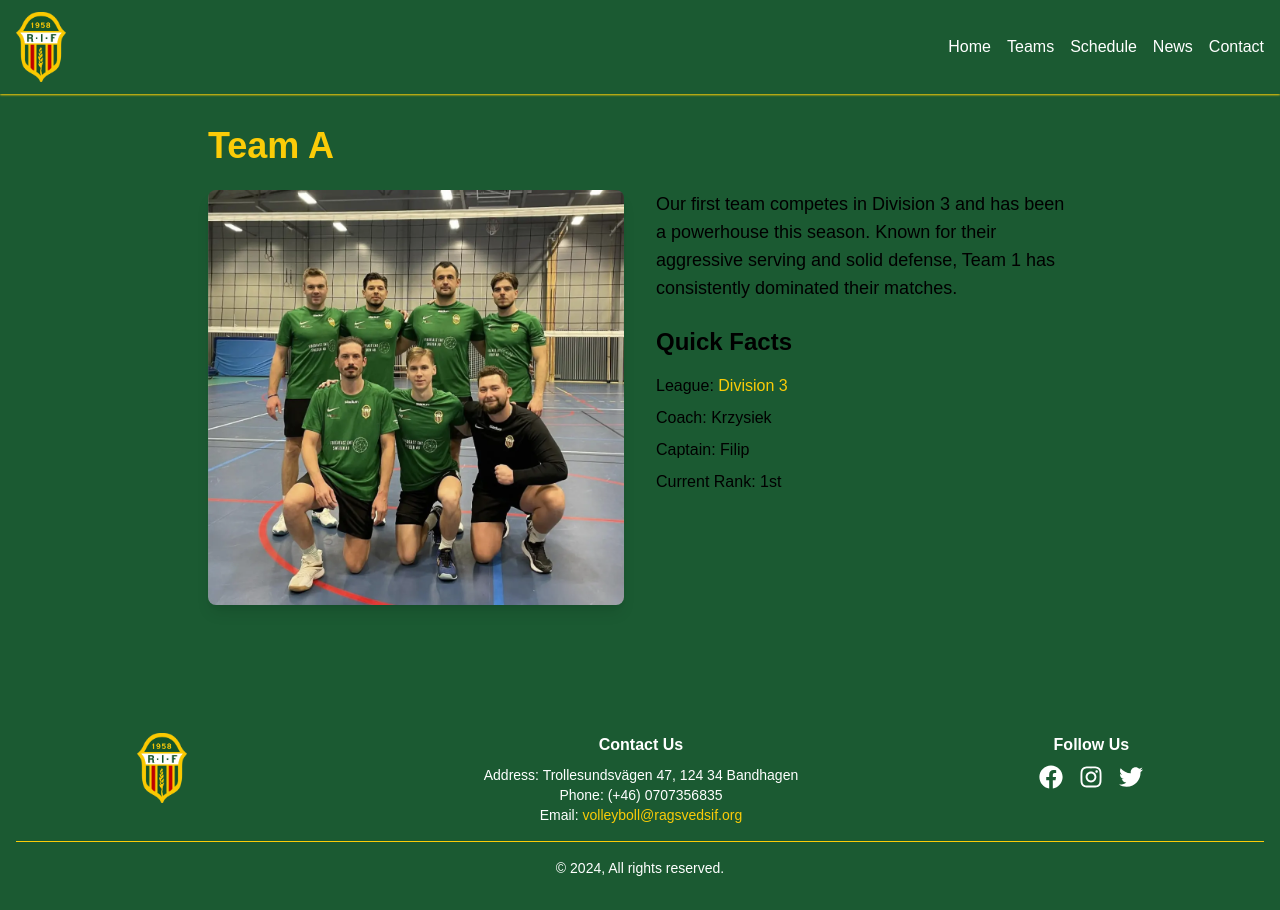
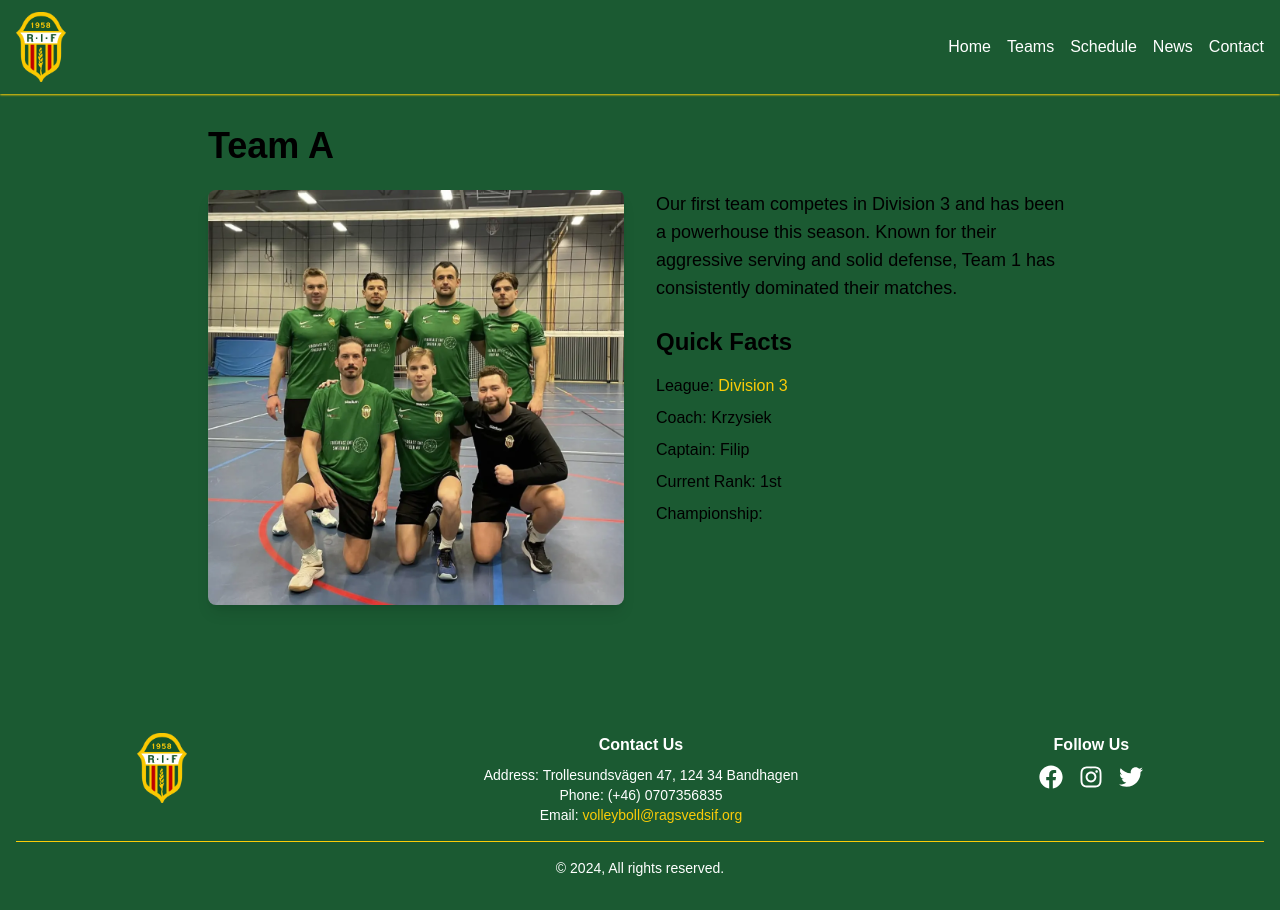
Before and after one commit to maxlearns2code/ragsved-if, a Next.js app: page /teams/1 in a window 1280 px wide. Built offline with nearby package versions, Linux system fonts and the light colour scheme.

Commit message:
new deployment

```diff
--- a/app/components/Footer.tsx
+++ b/app/components/Footer.tsx
@@ -1,5 +1,3 @@
-// components/Footer.js
-
 import Image from 'next/image';
 import Link from 'next/link';
 import { FaFacebook, FaInstagram, FaTwitter } from 'react-icons/fa';
--- a/app/teams/[id]/page.tsx
+++ b/app/teams/[id]/page.tsx
@@ -2,7 +2,11 @@ import Image from "next/image";
 import { notFound } from "next/navigation";
 import data from "../../data/data.json";
 
-export default async function TeamPage({ params }: { params: { id: string } }) {
+type Props = {
+  params: Promise<{ id: string }>
+}
+
+export default async function TeamPage({ params }: Props) {
   const { id } = await params;
   const team = data.teams.find((t) => t.id === id);
 
@@ -10,7 +14,7 @@ export default async function TeamPage({ params }: { params: { id: string } }) {
 
   return (
     <div className="max-w-4xl mx-auto px-4 py-8">
-      <h1 className="text-4xl font-bold mb-6 text-secondary">{team.name}</h1>
+      <h1 className="text-4xl font-bold mb-6">{team.name}</h1>
       <div className="flex flex-col md:flex-row gap-8 mb-8">
         <div className="w-full md:w-1/2">
           <Image
@@ -34,7 +38,6 @@ export default async function TeamPage({ params }: { params: { id: string } }) {
                   rel="noopener noreferrer"
                 >
                   <span className="font-medium text-secondary">
-                    {" "}
                     {team.league}
                   </span>
                 </a>
@@ -49,6 +52,9 @@ export default async function TeamPage({ params }: { params: { id: string } }) {
                 <span className="font-medium">Current Rank:</span>{" "}
                 {team.currentRank}
               </li>
+              <li>
+                <span className="font-medium">Championship:</span>
+              </li>
             </ul>
           </div>
         </div>
```
